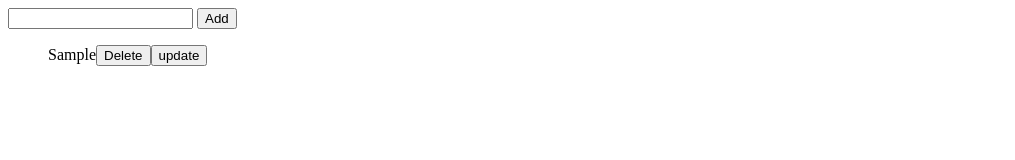
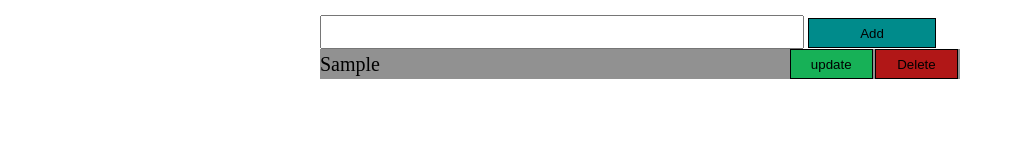
Before and after one commit to Rizwan2456/todo-list-javascript, a plain HTML site: page index.html in a window 1280 px wide. Both pictures are taken after typing "Sample" into the empty fields and a click on the button "Add". Shown: the whole page, without its empty margins (0-1015 px from the left). Drawn offline with Linux system fonts and the light colour scheme.

Commit message:
version 2.0

```diff
--- a/index.html
+++ b/index.html
@@ -1,5 +1,6 @@
 <!DOCTYPE html>
 <html lang="en">
+
 <head>
     <meta charset="UTF-8">
     <meta http-equiv="X-UA-Compatible" content="IE=edge">
@@ -7,18 +8,71 @@
     <title>Document</title>
 </head>
 <style>
-ul{
-    list-style-type: none;
-}
+    *{
+        margin: 0; padding: 0;
 
+    }
+    .container {
+        width: 100%;
+        height: auto;
+        background-color: #ffffff;
+
+    }
+    .content{
+        width: 50%;
+        margin: 15px auto;
+
+    }
+    #input{
+        width: 75%;
+        height: 30px;
+        font-size: 18px;
+    }
+    #add, #up{
+        width: 20%;
+        height: 30px;
+        background-color: darkcyan;
+        border: 1px solid black;
+    }
+    #del, #update{
+        width: 13%;
+        height: 30px;
+        float: right;
+        margin-right: 2px;
+    }
+    #del{
+        background-color: rgb(177, 23, 23);
+        border: 1px solid black;
+    }
+    #update{
+        background-color: rgb(23, 177, 87);
+        border: 1px solid black;
+    }
+    .container .content ul{
+        list-style-type: none;
+        background-color: #5e5d5dad;
+
+    }
+    .container .content ul li{
+        font-size: 20px;
+        line-height: 1.5;
+
+
+    }
 </style>
+
 <body>
+    <div class="container">
+        <div class="content">
+            <input type="text" id='input' autofocus>
+            <input type="button" value="Add" id='add'>
+            <input type="button" value="Update" id='up' style="display: none;">
+            <ul id="list">
 
-    <input type="text" id='input'>
-    <input type="button" value="Add" id='add'>
-    <input type="button" value="Update" id='up' style="display: none;">
-    <ul id="list"></ul>
-
+            </ul>
+        </div>
+    </div>
     <script src="todo.js"></script>
 </body>
+
 </html>
--- a/todo.js
+++ b/todo.js
@@ -1,58 +1,65 @@
-var btnAdd= document.getElementById('add');
-var btup= document.getElementById('up');
-btnAdd.onclick=()=>{
-    var input= document.getElementById('input').value;
-    var list= document.getElementById('list');
+var btnAdd = document.getElementById('add');
+var btup = document.getElementById('up');
+//add
+btnAdd.onclick = () => {
+    var input = document.getElementById('input').value;
+    var list = document.getElementById('list');
 
-    if(input==''){
+    if (input == '') {
         alert('Enter value please');
     }
-    else{
-        var li= document.createElement('li');
+    else {
+        var li = document.createElement('li');
         // li.innerHTML=input;
-        var text= document.createTextNode(input);
+        var text = document.createTextNode(input);
         li.appendChild(text);
 
-        var btn= document.createElement('button');
-        btn.id='del';
-        var t= document.createTextNode("Delete");
+        //create delete and update button
+        var btn = document.createElement('button');
+        btn.id = 'del';
+        var t = document.createTextNode("Delete");
         btn.appendChild(t);
         li.appendChild(btn);
 
-        var btnupdate= document.createElement('button');
-        btnupdate.id='update';
-        var t1= document.createTextNode("update");
+        var btnupdate = document.createElement('button');
+        btnupdate.id = 'update';
+        var t1 = document.createTextNode("update");
         btnupdate.appendChild(t1);
+
+        //append buttons with li
         li.appendChild(btnupdate);
         list.appendChild(li);
-  document.getElementById('input').value="";
+
+        document.getElementById('input').value = "";
 
     }
 
-
-btn.onclick= function (event) {
-   var li2= event.target.parentNode;
+    //delete
+    btn.onclick = function (event) {
+        var li2 = event.target.parentNode;
         console.log(li2);
-   var list2=li2.parentNode;
+        var list2 = li2.parentNode;
         console.log(list2);
         list2.removeChild(li2);
     }
 
-btnupdate.onclick= function(event){
-    var li2= event.target.parentNode;
-   var text=   li2.firstChild;
+    //update
+    btnupdate.onclick = function (event) {
+        var li2 = event.target.parentNode;
+        var text = li2.firstChild;
         console.log(text);
 
-  document.getElementById('input').value=text.textContent;
+        document.getElementById('input').value = text.textContent;
 
-  btnAdd.style.display="none";
-    btup.style.display="inline";
-    btup.addEventListener('click', function(){
-       text.textContent= document.getElementById('input').value;
+        btnAdd.style.display = "none";
+        btup.style.display = "inline";
 
-  btnAdd.style.display="inline";
-  btup.style.display="none";
-  document.getElementById('input').value="";
+        btup.addEventListener('click', function () {
+
+            text.textContent = document.getElementById('input').value;
+            btnAdd.style.display = "inline";
+            btup.style.display = "none";
+            document.getElementById('input').value = "";
         });
 
     }
```
Lines whose indentation alone changed are shown as unchanged.
